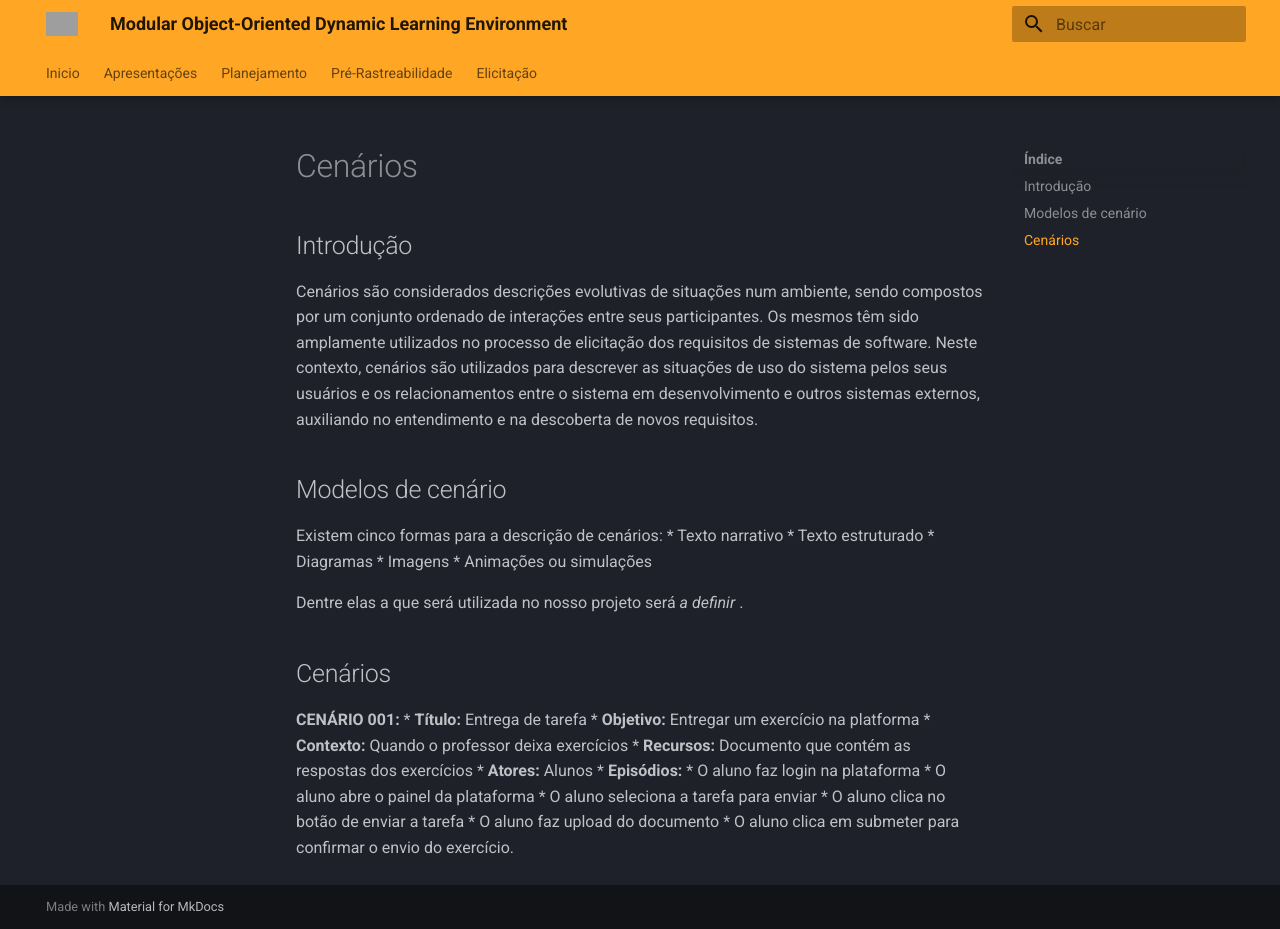
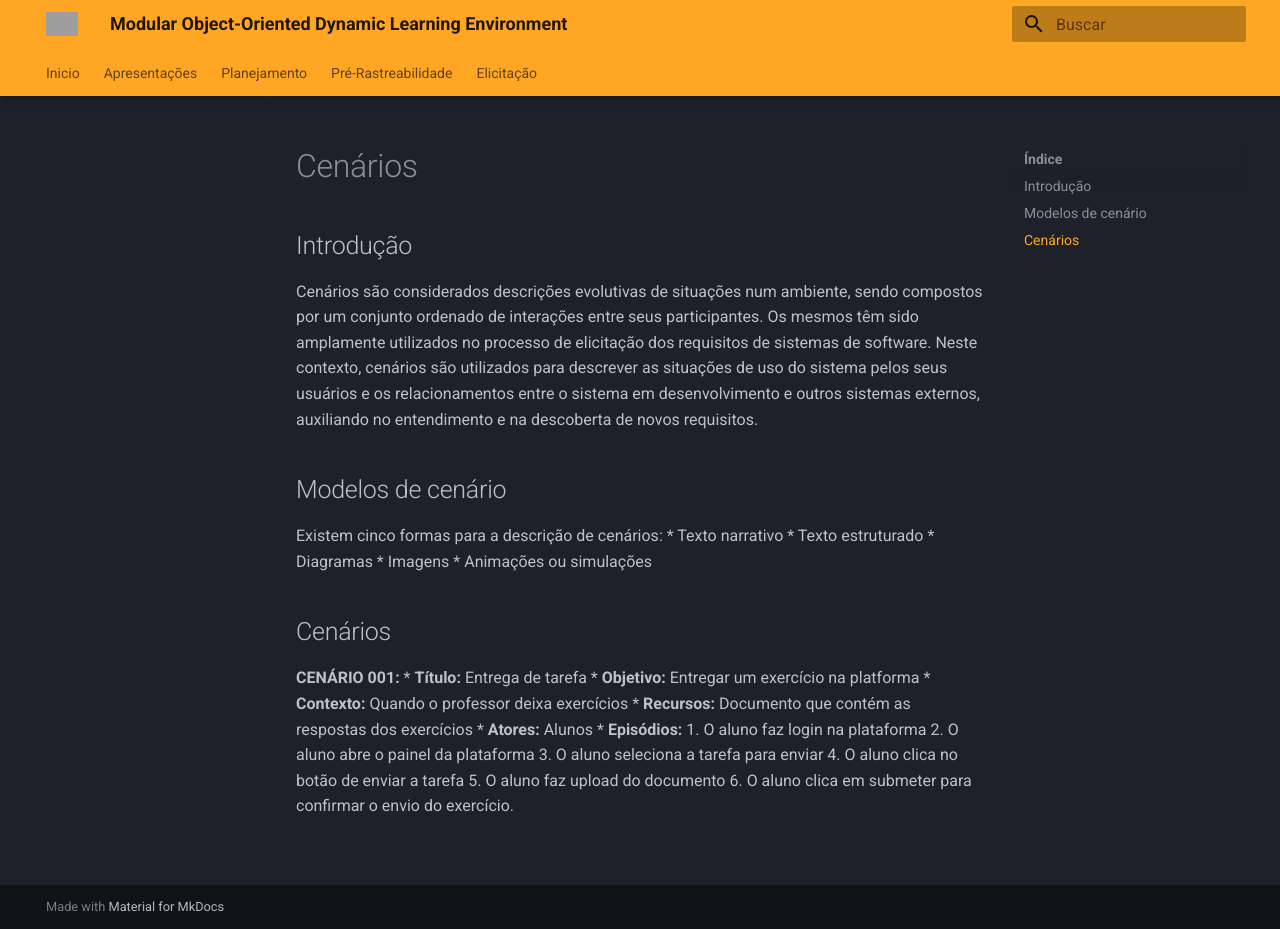
Before and after one commit to Requisitos-de-Software/2022.2-Moodle, an MkDocs documentation site: the page built from docs/Modelagem/cenarios.md, in a window 1280 px wide and 929 px high. Built offline with MkDocs 1.6.1 and Material for MkDocs 9.7.7, drawn with Linux system fonts in a browser that asks for light colours; grey boxes are pictures that could not be loaded.

Commit message:
refactor: Trocar as bolinhas pela enumeração dos episódios

```diff
--- a/docs/Modelagem/cenarios.md
+++ b/docs/Modelagem/cenarios.md
@@ -18,8 +18,6 @@ Existem cinco formas para a descrição de cenários:
  * Imagens
  * Animações ou simulações
 
-Dentre elas a que será utilizada no nosso projeto será *a definir* .
-
 ## Cenários
 
 **CENÁRIO 001:**
@@ -29,9 +27,9 @@ Dentre elas a que será utilizada no nosso projeto será *a definir* .
  * **Recursos:** Documento que contém as respostas dos exercícios
  * **Atores:** Alunos
  * **Episódios:**
-    * O aluno faz login na plataforma
-    * O aluno abre o painel da plataforma
-    * O aluno seleciona a tarefa para enviar
-    * O aluno clica no botão de enviar a tarefa
-    * O aluno faz upload do documento
-    * O aluno clica em submeter para confirmar o envio do exercício.
+    1. O aluno faz login na plataforma
+    2. O aluno abre o painel da plataforma
+    3. O aluno seleciona a tarefa para enviar
+    4. O aluno clica no botão de enviar a tarefa
+    5. O aluno faz upload do documento
+    6. O aluno clica em submeter para confirmar o envio do exercício.
```
